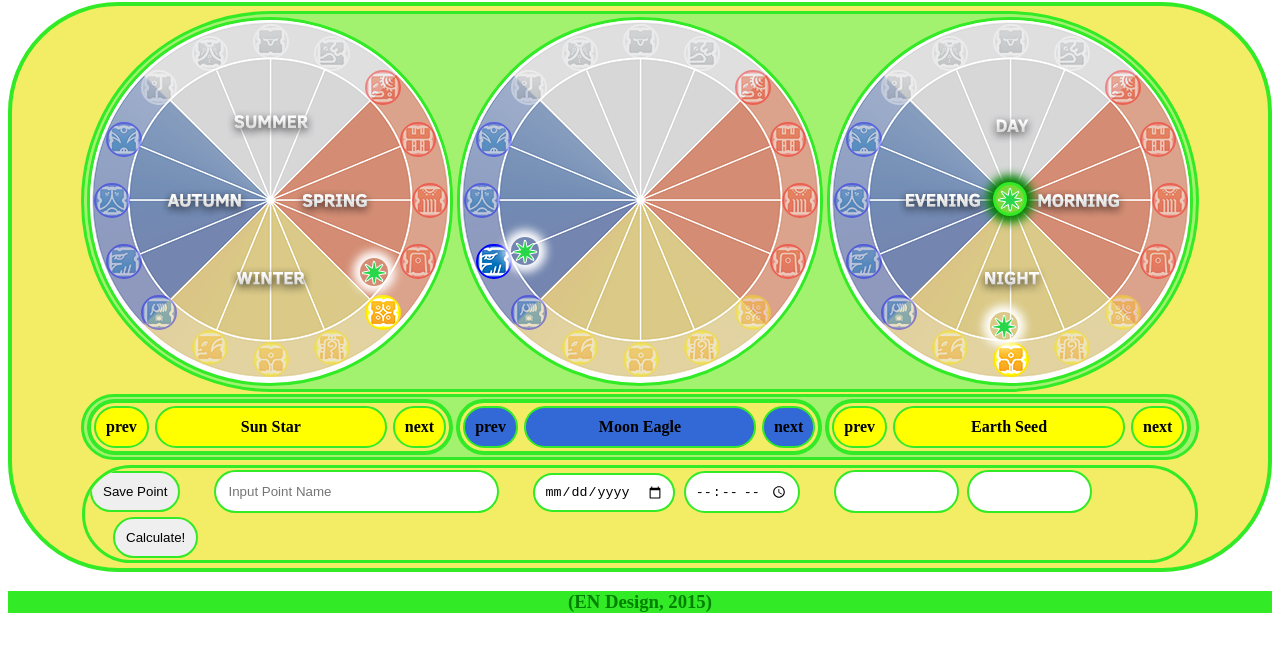
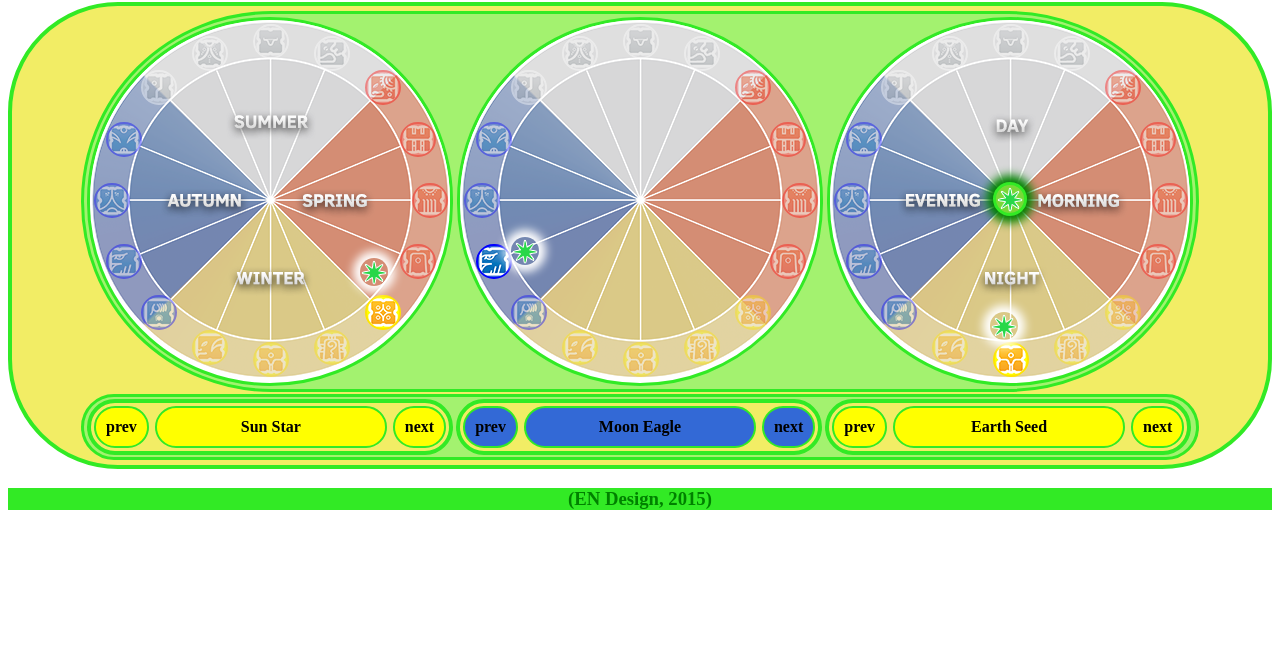
Before and after one commit to ramoss-leo/newWweel, a plain HTML site: page index.html in a window 1280 px wide. Shown: the part 78-730 px from the top of the page. Drawn offline with Linux system fonts and the light colour scheme.

Commit message:
Shamanic Clock already working!
На этом этапе программа уже вполне работает в качестве шаманских часов.
Она не только позволяет видеть настоящий момент внутри природных циклов,
но также с помощью интерфейса часов можно путешествовать во времени и
наблюдать как прошлые, так и будущие циклы!

```diff
--- a/index.html
+++ b/index.html
@@ -14,7 +14,7 @@
   	<main>
      <div class="Board"></div>
      <div class="homeController"></div>
-     <div class="inputBox">
+    <!--  <div class="inputBox">
       <form name="pForm" class="pForm" onsubmit="return false">
        <input type="button" name="saveBt" class="inputP saveBt" value="Save Point" onClick="savePoint();">
        <input list="nameP" name="nameP" placeholder='Input Point Name' size='30' class='inputP nameP'>
@@ -25,7 +25,7 @@
        <input type="text" name="longitude" size='10' class="inputP longitP">
        <input type='submit' class="inputP getBt" value='Calculate!' onClick="getPoint();">
       </form>
-     </div>
+     </div> -->
     </main>
   	<footer>
      <h3></h3>
```
